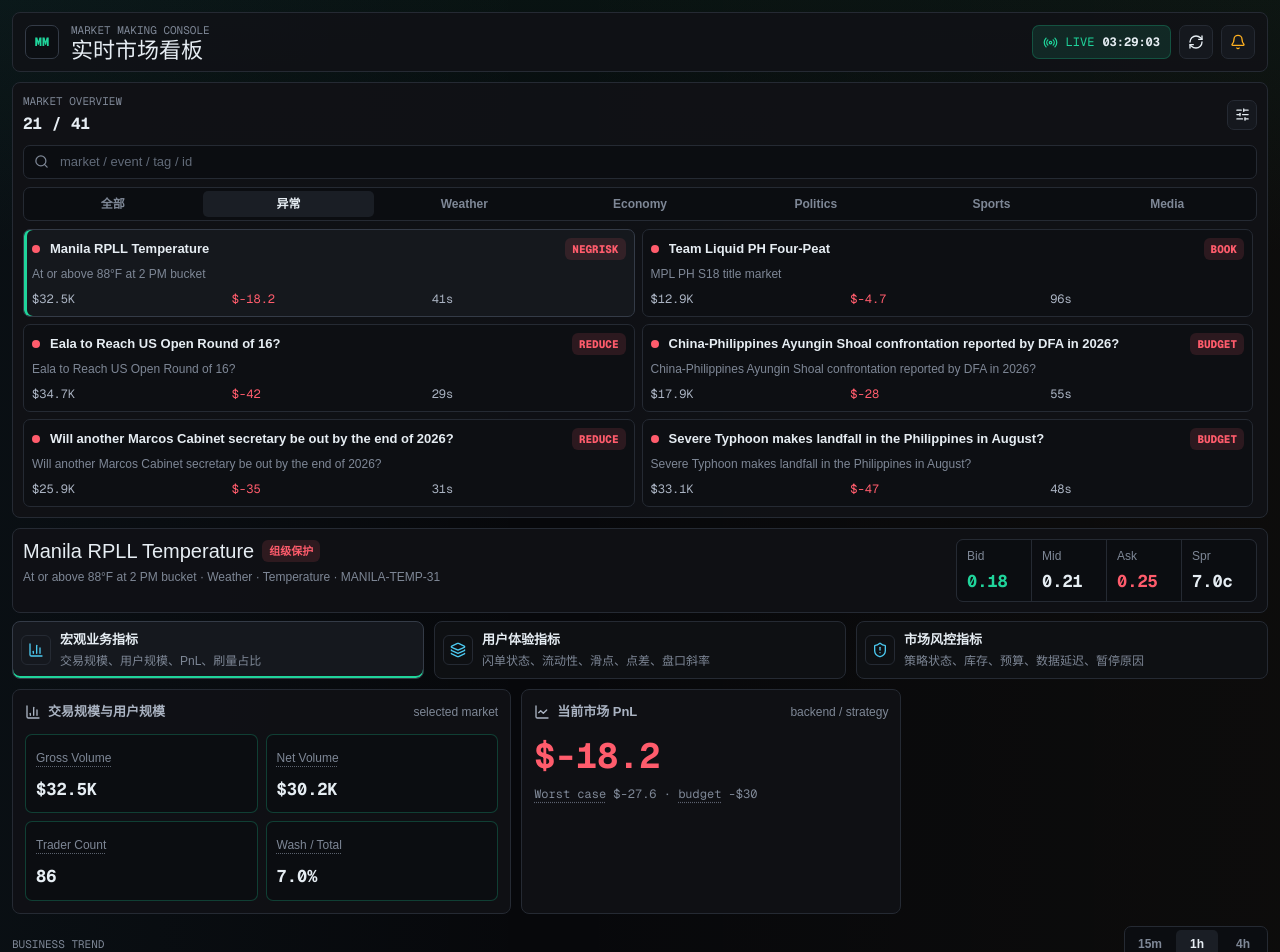
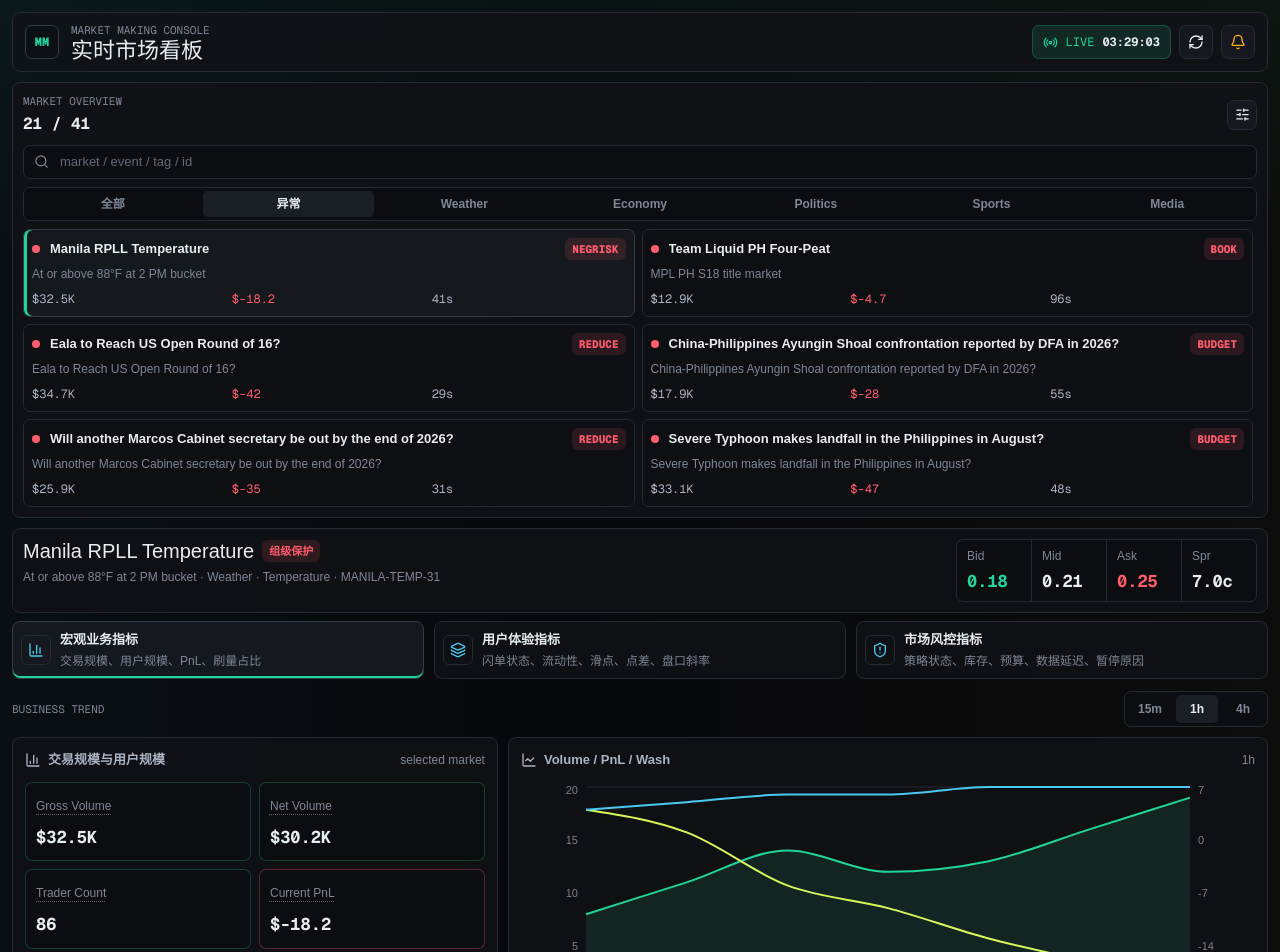
Before and after one commit to Buzzing-Club/mm-dashboard, a Next.js app: page / in a window 1280 px wide. Shown: the top 952 px of the page. Built offline with nearby package versions, Linux system fonts and the light colour scheme.

Commit message:
Rework macro board layout

```diff
--- a/app/globals.css
+++ b/app/globals.css
@@ -579,6 +579,17 @@ h3 {
   grid-template-columns: minmax(280px, 1.05fr) minmax(260px, 0.8fr) minmax(240px, 0.75fr);
 }
 
+.macro-business-grid {
+  display: grid;
+  grid-template-columns: minmax(320px, 0.78fr) minmax(520px, 1.22fr);
+  gap: 10px;
+  margin-top: 10px;
+}
+
+.macro-chart-frame {
+  height: 246px;
+}
+
 .risk-panel {
   grid-column: 1 / -1;
 }
@@ -590,61 +601,6 @@ h3 {
 .panel {
   min-width: 0;
   padding: 12px;
-}
-
-.pnl-tile strong {
-  display: block;
-  margin-top: 16px;
-  font-family: var(--font-geist-mono), monospace;
-  font-size: 35px;
-  line-height: 1;
-}
-
-.pnl-tile p {
-  margin-top: 12px;
-  color: var(--muted);
-  font-family: var(--font-geist-mono), monospace;
-  font-size: 12px;
-}
-
-.pnl-detail-label {
-  position: relative;
-  display: inline-block;
-}
-
-.pnl-detail-label.has-tooltip {
-  cursor: help;
-  text-decoration: underline dotted rgba(126, 135, 150, 0.7);
-  text-underline-offset: 4px;
-}
-
-.pnl-detail-label.has-tooltip::after {
-  position: absolute;
-  left: 0;
-  bottom: calc(100% + 8px);
-  z-index: 35;
-  width: min(340px, calc(100vw - 48px));
-  padding: 10px 12px;
-  border: 1px solid var(--line-strong);
-  border-radius: 7px;
-  background: #171b22;
-  box-shadow: 0 14px 34px rgba(0, 0, 0, 0.35);
-  color: var(--foreground);
-  content: attr(data-tooltip);
-  font-family: var(--font-geist-sans), sans-serif;
-  font-size: 12px;
-  line-height: 1.55;
-  opacity: 0;
-  pointer-events: none;
-  transform: translateY(4px);
-  transition: opacity 120ms ease, transform 120ms ease;
-  white-space: normal;
-}
-
-.pnl-detail-label.has-tooltip:hover::after,
-.pnl-detail-label.has-tooltip:focus-visible::after {
-  opacity: 1;
-  transform: translateY(0);
 }
 
 .table-panel {
@@ -1409,6 +1365,7 @@ h3 {
   .workspace,
   .detail-header,
   .detail-grid,
+  .macro-business-grid,
   .analytics-grid,
   .bottom-grid {
     grid-template-columns: 1fr;
--- a/app/page.tsx
+++ b/app/page.tsx
@@ -851,11 +851,6 @@ function signedCurrency(value: number) {
   return `${sign}${currency(value)}`;
 }
 
-function pct(value: number | null, decimals = 1) {
-  if (value === null) return "unknown";
-  return `${(value * 100).toFixed(decimals)}%`;
-}
-
 function price(value: number) {
   return value ? value.toFixed(2) : "--";
 }
@@ -1125,7 +1120,9 @@ function MacroBoard({
 }) {
   return (
     <>
-      <div className="detail-grid macro-detail-grid">
+      <BoardChartToolbar title="Business Trend" timeframe={timeframe} setTimeframe={setTimeframe} />
+
+      <div className="macro-business-grid">
         <div className="panel">
           <div className="panel-title">
             <span><BarChart3 size={16} /> 交易规模与用户规模</span>
@@ -1135,43 +1132,16 @@ function MacroBoard({
             <TinyStat label="Gross Volume" value={currency(visibleMarket.grossVolume)} tone="ok" />
             <TinyStat label="Net Volume" value={visibleMarket.netVolume === null ? "unknown" : currency(visibleMarket.netVolume)} tone={visibleMarket.netVolume === null ? "warn" : "ok"} />
             <TinyStat label="Trader Count" value={visibleMarket.traderCount.toLocaleString()} tone="ok" />
-            <TinyStat label="Wash / Total" value={pct(visibleMarket.washRatio)} tone={(visibleMarket.washRatio ?? 1) < 0.2 ? "ok" : "warn"} />
+            <TinyStat label="Current PnL" value={signedCurrency(visibleMarket.pnl)} tone={visibleMarket.pnl >= 0 ? "ok" : "bad"} />
           </div>
         </div>
 
-        <div className="panel pnl-tile">
-          <div className="panel-title">
-            <span><LineChart size={16} /> 当前市场 PnL</span>
-            <small>backend / strategy</small>
-          </div>
-          <strong className={visibleMarket.pnl >= 0 ? "positive" : "negative"}>{signedCurrency(visibleMarket.pnl)}</strong>
-          <p>
-            <PnlMetaLabel
-              label="Worst case"
-              description="当前选中市场在不利成交、库存偏移或盘口跳动等情景下的最坏情形 PnL 估算，用来判断潜在亏损暴露。"
-            />
-            {" "}
-            {signedCurrency(visibleMarket.worstCasePnl)}
-            {" · "}
-            <PnlMetaLabel
-              label="budget"
-              description="当前选中市场可接受的最大亏损预算；最坏情形 PnL 接近该预算时，策略需要降级、只减风险或暂停。"
-            />
-            {" -"}
-            {currency(visibleMarket.maxLossBudget)}
-          </p>
-        </div>
-      </div>
-
-      <BoardChartToolbar title="Business Trend" timeframe={timeframe} setTimeframe={setTimeframe} />
-
-      <div className="analytics-grid">
-        <div className="panel chart-panel wide">
+        <div className="panel chart-panel">
           <div className="panel-title">
             <span><LineChart size={16} /> Volume / PnL / Wash</span>
             <small>{timeframe}</small>
           </div>
-          <div className="chart-frame">
+          <div className="chart-frame macro-chart-frame">
             <ResponsiveContainer width="100%" height="100%">
               <ComposedChart data={visibleMarket.series}>
                 <CartesianGrid stroke="#242833" vertical={false} />
@@ -1185,14 +1155,6 @@ function MacroBoard({
               </ComposedChart>
             </ResponsiveContainer>
           </div>
-        </div>
-
-        <div className="panel table-panel">
-          <div className="panel-title">
-            <span><Activity size={16} /> Market Snapshot</span>
-            <small>selected market</small>
-          </div>
-          <MarketMetricTable markets={[visibleMarket]} mode="macro" />
         </div>
       </div>
     </>
@@ -1516,24 +1478,11 @@ function Meter({ label, value, figure, tone = "warn" }: { label: string; value:
   );
 }
 
-function PnlMetaLabel({ label, description }: { label: string; description: string }) {
-  return (
-    <span
-      className="pnl-detail-label has-tooltip"
-      data-tooltip={description}
-      tabIndex={0}
-      title={description}
-    >
-      {label}
-    </span>
-  );
-}
-
 const tinyStatDescriptions: Record<string, string> = {
   "Gross Volume": "当前选中市场的累计双边成交额，用于观察这个市场本身的交易规模。",
   "Net Volume": "当前选中市场剔除刷量或内部成交后的真实成交额；未知时显示 unknown。",
   "Trader Count": "当前选中市场内参与过有效交易或关键交互的用户数量。",
-  "Wash / Total": "当前选中市场刷量成交额占总成交额的比例，用于判断成交质量。",
+  "Current PnL": "当前选中市场的实时 PnL，反映后端成交与策略持仓在这个市场上的当前盈亏。",
   "Tier-1 Freq": "一档贴近操作的目标触发频率，文档口径约为每 12 秒一次，即 300 次/小时。",
   "Mid Insert Freq": "中间档位插入的目标触发频率，文档口径约为每 10 秒随机插入一次，即 360 次/小时。",
   "L1 Distance": "闪单价格相对当前 Best Bid / Best Ask 一档附近的距离，文档口径为贴近一档 1-2 个 tick。",
```
Also changed, not shown: 1 other file (tests, documents, lock files or other folders).
